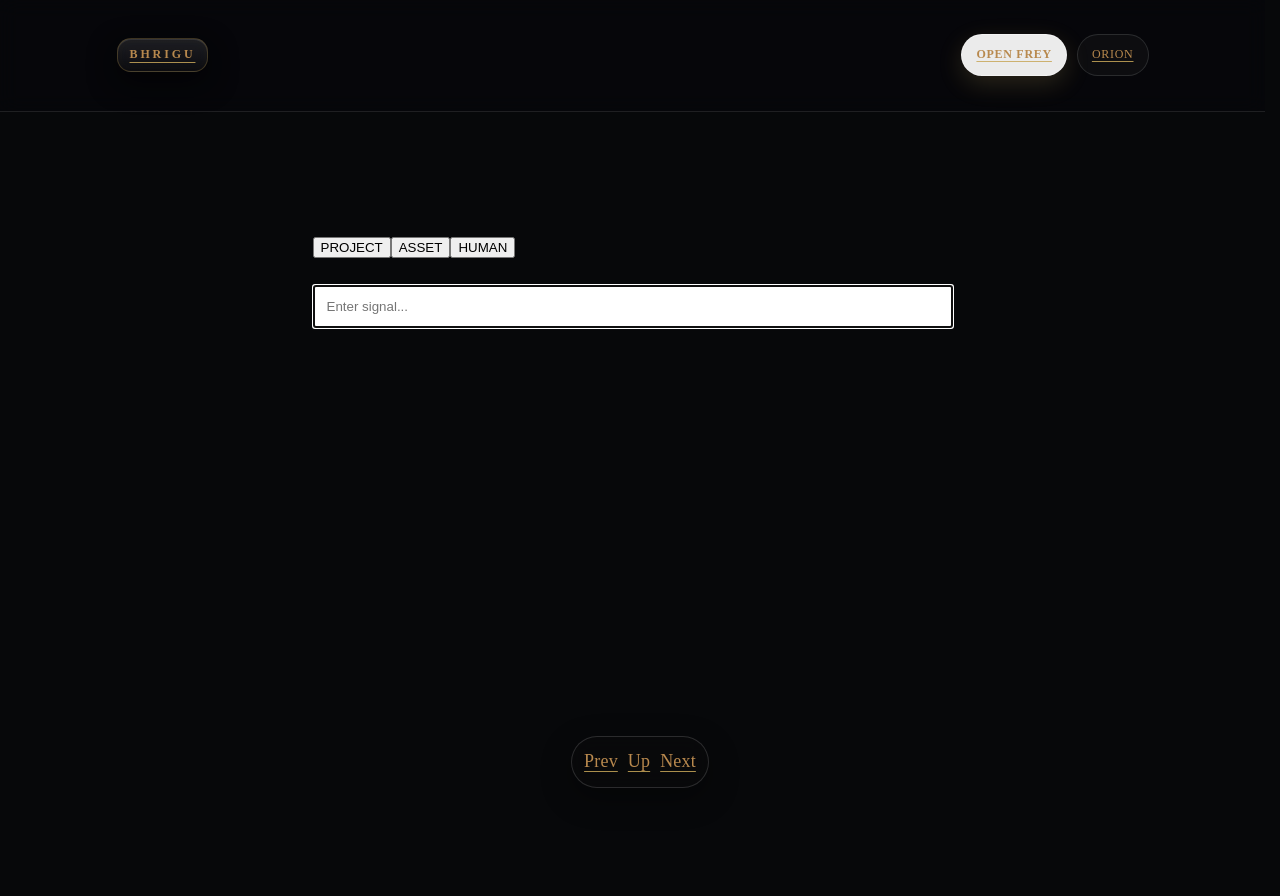
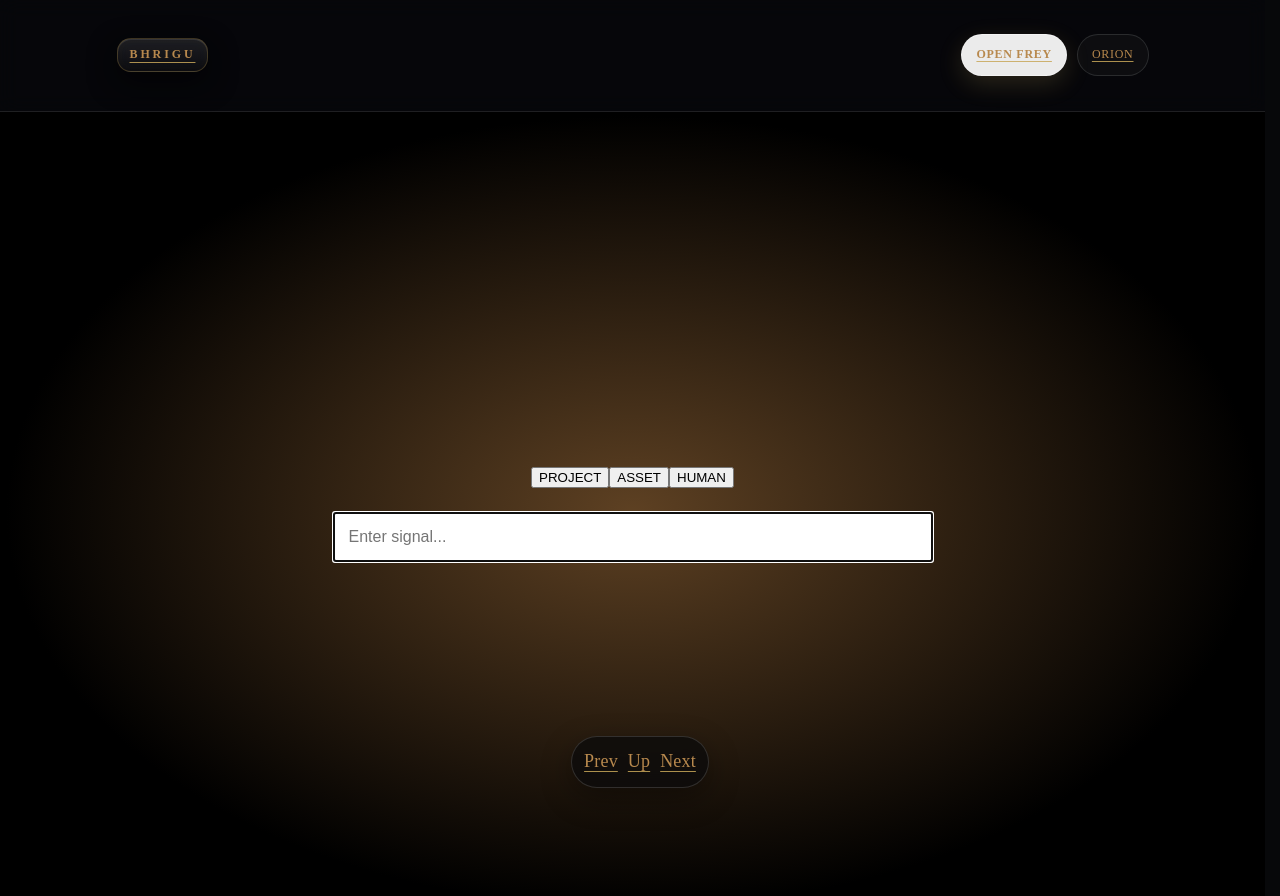
Before and after one commit to AiBhrigu/bhrigu-portal, a Next.js app: page /frey in a window 1280 px wide. Shown: the top 896 px of the page. Before the commit the page ends 800 px from the top, so only its background shows below. Built offline with nearby package versions, Linux system fonts and the light colour scheme.

Commit message:
FREY_V5_1_MEMBRANE_NAV_FIX

```diff
--- a/pages/frey.js
+++ b/pages/frey.js
@@ -8,12 +8,22 @@ export default function Frey() {
 
   const submit = () => {
     if (!q.trim()) return;
-    router.push(`/reading?mode=${mode}&q=${encodeURIComponent(q)}`);
+    sessionStorage.setItem("frey_mode", mode);
+    sessionStorage.setItem("frey_signal", q);
+    router.push("/reading");
   };
 
   return (
-    <div style={{ padding: "120px 40px", maxWidth: "720px", margin: "0 auto" }}>
-      <div style={{ marginBottom: "24px" }}>
+    <div style={{
+      minHeight: "100vh",
+      display: "flex",
+      alignItems: "center",
+      justifyContent: "center",
+      background: "radial-gradient(ellipse at center, rgba(255,170,80,0.35) 0%, rgba(0,0,0,1) 70%)",
+      color: "#e7c58f"
+    }}>
+      <div style={{ width: "600px", textAlign: "center" }}>
+        <div style={{ marginBottom: "20px" }}>
           <button onClick={() => setMode("project")}>PROJECT</button>
           <button onClick={() => setMode("asset")}>ASSET</button>
           <button onClick={() => setMode("human")}>HUMAN</button>
@@ -25,8 +35,13 @@ export default function Frey() {
           onChange={(e) => setQ(e.target.value)}
           onKeyDown={(e) => e.key === "Enter" && submit()}
           placeholder="Enter signal..."
-        style={{ width: "100%", padding: "12px" }}
+          style={{
+            width: "100%",
+            padding: "14px",
+            fontSize: "16px"
+          }}
         />
+      </div>
     </div>
   );
 }
```
Also changed, not shown: pages/reading.js (+11 -28 lines). Lines whose indentation alone changed are shown as unchanged.
